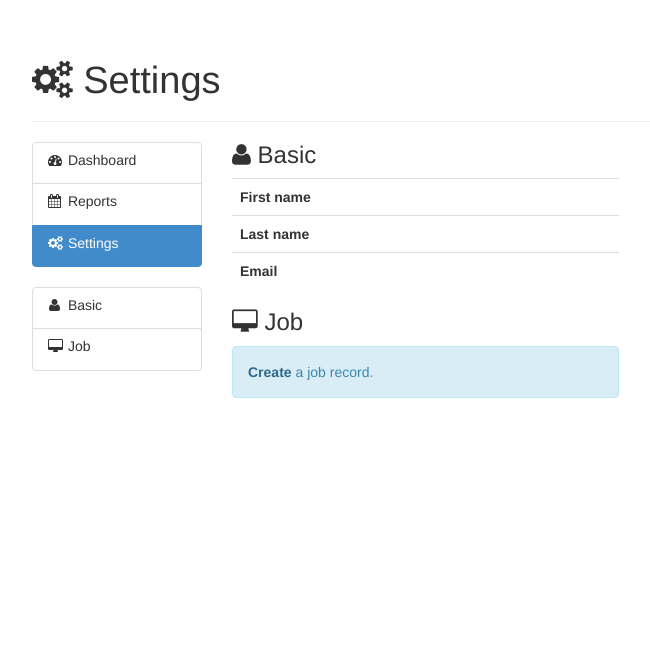
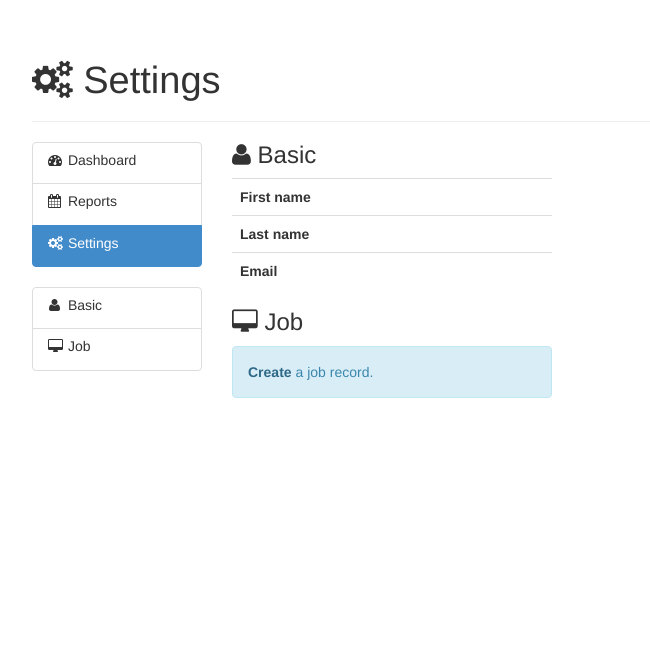
Before and after one commit to drscream/stech-uhr, a Django app: template stechuhr/templates/settings.html in a window 1280 px wide. Shown: the part 50-708 px from the top of the page, without its empty margins (23-673 px from the left). Run offline with Django 3.2, Linux system fonts and the light colour scheme; the template is opened without the code that fills it, so the values that code supplies are empty.

Commit message:
adapted templates to 3 columns layout; enhanced template 'reports day'

```diff
--- a/stechuhr/templates/dashboard.html
+++ b/stechuhr/templates/dashboard.html
@@ -38,12 +38,14 @@
 			</a>
 		</div>
 	</div>
-	<div class="col-lg-10">
+	<div class="col-lg-7">
 		<div class="row">
 			<div class="col-lg-12">
 			</div>
 		</div>
 	</div>
+	<div class="col-lg-3">
+	</div>
 </div>
 {% endblock %}
 
--- a/stechuhr/templates/reports.html
+++ b/stechuhr/templates/reports.html
@@ -58,12 +58,14 @@
 			</a>
 		</div>
 	</div>
-	<div class="col-lg-10">
+	<div class="col-lg-7">
 		<div class="row">
 			<div class="col-lg-12">
 			</div>
 		</div>
 	</div>
+	<div class="col-lg-3">
+	</div>
 </div>
 {% endblock %}
 
--- a/stechuhr/templates/reports/week.html
+++ b/stechuhr/templates/reports/week.html
@@ -89,7 +89,7 @@
 		</div>
 	</div>
 	<div class="col-lg-3">
-		<div class="pull-right" id="date-picker-day" data-date="{{ start_date|date:"Y-m-d" }}" data-date-format="yyyy-m-d"></div>
+		<div class="pull-right" id="date-picker-week" data-date="{{ start_date|date:"Y-m-d" }}" data-date-format="yyyy-m-d"></div>
 	</div>
 </div>
 {% endblock %}
--- a/stechuhr/templates/settings.html
+++ b/stechuhr/templates/settings.html
@@ -51,9 +51,9 @@
 			</a>
 		</div>
 	</div>
-	<div class="col-lg-10">
+	<div class="col-lg-7">
 		<div class="row">
-			<div class="col-lg-5">
+			<div class="col-lg-6">
 				<h3 class="table-header"><i class="icon-user"></i> Basic</h3>
 				<table class="table table-stripped table-hover">
 					<tr><th>First name</th><td>{{ user.first_name }}</td></tr>
@@ -64,7 +64,7 @@
 		</div>
 	{% if job %}
 		<div class="row">
-			<div class="col-lg-5">
+			<div class="col-lg-6">
 				<h3 class="table-header"><i class="icon-desktop"></i> Job</h3>
 				<table class="table table-stripped table-hover">
 					<tr><th>Company</th><td>{{ job.company|default:"" }}</td></tr>
@@ -76,7 +76,7 @@
 					{% endcomment %}
 				</table>
 			</div>
-			<div class="col-lg-5">
+			<div class="col-lg-6">
 				<table class="table table-stripped table-hover" style="margin-top: 36px;">
 					<tr><th>Hours per week</th><td>{{ job.hours_per_week|append:" hours" }}</td></tr>
 					<tr><th>Pause minutes per day</th><td>{{ job.pause_minutes_per_day|append:" minutes" }}</td></tr>
@@ -86,7 +86,7 @@
 		</div>
 	{% else %}
 		<div class="row">
-			<div class="col-lg-5">
+			<div class="col-lg-6">
 				<h3 class="table-header"><i class="icon-desktop"></i> Job</h3>
 				<div class="alert alert-info form-alert">
 					<a href="/stechuhr/settings/job/new/" class="alert-link">Create</a>
@@ -96,6 +96,8 @@
 		</div>
 	{% endif %}
 	</div>
+	<div class="col-lg-3">
+	</div>
 </div>
 {% endblock %}
 
--- a/stechuhr/templates/settings/basic.html
+++ b/stechuhr/templates/settings/basic.html
@@ -51,9 +51,9 @@
 			</a>
 		</div>
 	</div>
-	<div class="col-lg-10">
+	<div class="col-lg-7">
 		<div class="row">
-			<div class="col-lg-5">
+			<div class="col-lg-6">
 				<form action="/stechuhr/settings/basic/" method="post" id="form_basic_settings">
 					{% csrf_token %}
 					<fieldset>
@@ -85,6 +85,8 @@
 			</div>
 		</div>
 	</div>
+	<div class="col-lg-3">
+	</div>
 </div>
 {% endblock %}
 
```
Also changed, not shown: stechuhr/templates/index.html (+7 -7 lines), stechuhr/templates/reports/day.html (+11 -5 lines), stechuhr/templates/settings/job.html (+5 -3 lines), stechuhr/templates/settings/job/details.html (+5 -3 lines), stechuhr/templates/settings/job/new.html (+5 -3 lines).
